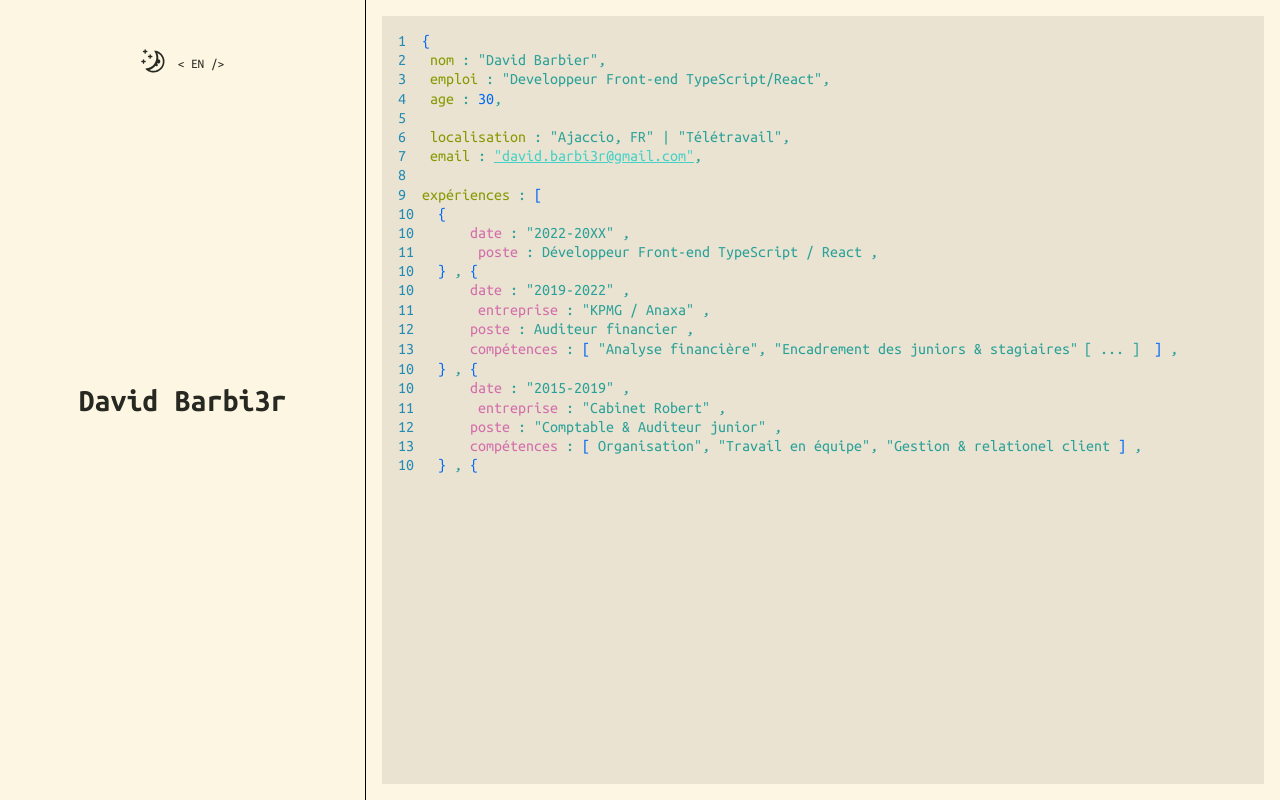
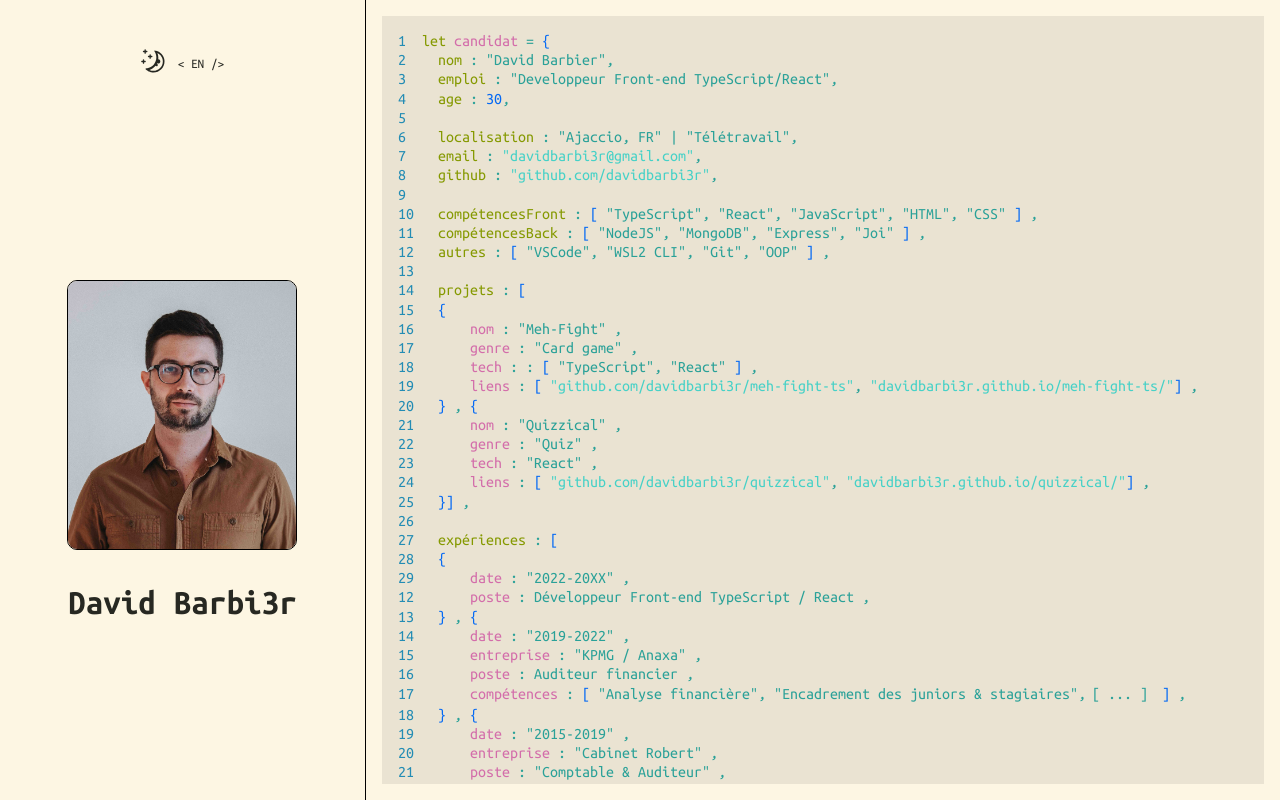
Before and after one commit to davidbarbi3r/cvdavidbarbi3r, a React (Vite) app: page / in a window 1280 px wide. Built offline with nearby package versions, Linux system fonts and the light colour scheme.

Commit message:
:construction: Adding some text & fixing scroll

```diff
--- a/src/components/Code.tsx
+++ b/src/components/Code.tsx
@@ -2,7 +2,7 @@ import { styled, css } from "@stitches/react";
 import { ThemeContext, LanguageContext } from "../hooks/Context";
 import { colorTheme } from "../styles/colorTheme";
 import { HideBtn } from "../modals/HideBtn";
-import React, { useContext } from "react";
+import { useContext } from "react";
 
 export const Code = () => {
   const { theme } = useContext(ThemeContext);
@@ -12,17 +12,33 @@ export const Code = () => {
     backgroundColor: theme
       ? colorTheme.light.background
       : colorTheme.dark.background,
-    height: "100vh",
+    height: "100%",
     width: "100%",
   });
 
+  let davidbarbier = {
+    name: "David Barbier",
+    job: "",
+  };
+
   const StyledConsole = styled("section", {
+    display: "flex",
+    flexDirection: "column",
     margin: "1em",
     padding: "1em",
     backgroundColor: theme ? colorTheme.light.console : colorTheme.dark.console,
     height: "stretch",
+    overflowY: "auto",
+    scrollbarColor: "dark",
+    scrollBehavior: "scroll",
     fontFamily: "Ubuntu Mono, monospace;",
-    overflow: "hidden"
+    "@media(max-width: 850px)": {
+      overflowX: "clip",
+      scrollBehavior: "auto",
+      height: "max-content",
+      flexFlow: "nowrap",
+      flexDirection: "column",
+    },
   });
 
   const span = css({
@@ -31,7 +47,7 @@ export const Code = () => {
         number: {
           color: theme ? colorTheme.light.numbers : colorTheme.dark.numbers,
           width: "2em",
-          textAlign: "right",
+          textAlign: "left",
           marginRight: "1em",
         },
         curly: {
@@ -60,29 +76,48 @@ export const Code = () => {
 
   const StyledLink = styled("a", {
     color: theme ? colorTheme.light.link : colorTheme.dark.link,
+    textDecoration: "none",
+    "&:hover": {
+      textDecoration: "underline",
+    },
+    "&:focus": {
+      textDecoration: "underline",
+    },
   });
 
-  const hideSkills = language === "FR" ? <HideBtn text='"Analyse des données avec Power Query / Pivot / BI", "Contrôle des comptes par cycles", "Démarche d audit"' /> : <HideBtn text='"Audit approach", "Data analysis with Power Query / Pivot / BI", "Financial statement audit"'/>
-  const shownSkills = language === "FR" ? '"Analyse financière", "Encadrement des juniors & stagiaires"' : '"Financial analysis", "Training & coaching juniors and interns"'
+  const hideSkills =
+    language === "FR" ? (
+      <HideBtn text='"Analyse des données avec Power Query / Pivot / BI", "Contrôle des comptes par cycles", "Démarche d audit"' />
+    ) : (
+      <HideBtn text='"Audit approach", "Data analysis with Power Query / Pivot / BI", "Financial statement audit",' />
+    );
+  const shownSkills =
+    language === "FR"
+      ? '"Analyse financière", "Encadrement des juniors & stagiaires",'
+      : '"Financial analysis", "Training & coaching juniors and interns"';
 
   return (
     <StyledCodeContainer>
       <StyledConsole>
         <StyledLine>
           <span className={span({ variant: "number" })}>1</span>
-          <span className={span({ variant: "curly" })}>{"{"}</span>
+          <span className={span({ variant: "key" })}>let</span>
+          <span className={span({ variant: "other" })}>
+            {language === "FR" ? " candidat" : " applicant"}{" "}
+          </span>{" "}
+          = <span className={span({ variant: "curly" })}>{"{"}</span>
         </StyledLine>
         <StyledLine>
           <span className={span({ variant: "number" })}>2</span>{" "}
           <span className={span({ variant: "key" })}>
-            {language === "FR" ? " nom" : " name"}
+            {language === "FR" ? "\u00a0nom" : "\u00a0name"}
           </span>{" "}
           : "<span className={span({ variant: "text" })}>David Barbier</span>",
         </StyledLine>
         <StyledLine>
           <span className={span({ variant: "number" })}>3</span>{" "}
           <span className={span({ variant: "key" })}>
-            {language === "FR" ? " emploi" : " job"}
+            {language === "FR" ? "\u00a0emploi" : "\u00a0job"}
           </span>{" "}
           : "
           <span className={span({ variant: "text" })}>
@@ -94,7 +129,7 @@ export const Code = () => {
         </StyledLine>
         <StyledLine>
           <span className={span({ variant: "number" })}>4</span>{" "}
-          <span className={span({ variant: "key" })}>age</span> :{" "}
+          <span className={span({ variant: "key" })}>{"\u00a0age"}</span> :{" "}
           <span className={span({ variant: "curly" })}>30</span>,
         </StyledLine>
         <StyledLine>
@@ -103,49 +138,231 @@ export const Code = () => {
         <StyledLine>
           <span className={span({ variant: "number" })}>6</span>{" "}
           <span className={span({ variant: "key" })}>
-            {language === "FR" ? "localisation" : "location"}
+            {language === "FR" ? "\u00a0localisation" : "\u00a0location"}
           </span>{" "}
           :{" "}
           <span className={span({ variant: "text" })}>
             {language === "FR"
               ? '"Ajaccio, FR" | "Télétravail"'
-              : '"Ajaccio, FR | Remote"'}
+              : '"Ajaccio, FR" | "Remote"'}
           </span>
           ,
         </StyledLine>
         <StyledLine>
           <span className={span({ variant: "number" })}>7</span>{" "}
-          <span className={span({ variant: "key" })}>email</span> :{" "}
+          <span className={span({ variant: "key" })}>{"\u00a0email"}</span> :{" "}
           <StyledLink href="mailto:davidbarbi3r@gmail.com">
-            "david.barbi3r@gmail.com"
+            "davidbarbi3r@gmail.com"
           </StyledLink>
           ,
         </StyledLine>
         <StyledLine>
-          <span className={span({ variant: "number" })}>8</span>
+          <span className={span({ variant: "number" })}>8</span>{" "}
+          <span className={span({ variant: "key" })}>{"\u00a0github"}</span> :{" "}
+          <StyledLink href="https://github.com/davidbarbi3r" target="#">
+            "github.com/davidbarbi3r"
+          </StyledLink>
+          ,
         </StyledLine>
         <StyledLine>
           <span className={span({ variant: "number" })}>9</span>
+        </StyledLine>
+        <StyledLine>
+          <span className={span({ variant: "number" })}>10</span>
           <span className={span({ variant: "key" })}>
-            {language === "FR" ? "expériences" : "experiences"}
+            {language === "FR"
+              ? "\u00a0compétencesFront "
+              : "\u00a0frontSkills "}
+          </span>
+          {" : "}
+          <span className={span({ variant: "curly" })}>[ </span>
+          <span className={span({ variant: "text" })}>
+            "TypeScript", "React", "JavaScript", "HTML", "CSS"
+          </span>
+          <span className={span({ variant: "curly" })}>{" ] "}</span>
+          {","}
+        </StyledLine>
+        <StyledLine>
+          <span className={span({ variant: "number" })}>11</span>
+          <span className={span({ variant: "key" })}>
+            {language === "FR" ? " compétencesBack " : " backSkills "}
+          </span>
+          {" : "}
+          <span className={span({ variant: "curly" })}>[ </span>
+          <span className={span({ variant: "text" })}>
+            "NodeJS", "MongoDB", "Express", "Joi"
+          </span>
+          <span className={span({ variant: "curly" })}>{" ] "}</span>
+          {","}
+        </StyledLine>
+        <StyledLine>
+          <span className={span({ variant: "number" })}>12</span>
+          <span className={span({ variant: "key" })}>
+            {language === "FR" ? " autres " : " other "}
+          </span>
+          {" : "}
+          <span className={span({ variant: "curly" })}>[ </span>
+          <span className={span({ variant: "text" })}>
+            "VSCode", "WSL2 CLI", "Git", "OOP"
+          </span>
+          <span className={span({ variant: "curly" })}>{" ] "}</span>
+          {","}
+        </StyledLine>
+        <StyledLine>
+          <span className={span({ variant: "number" })}>13</span>
+        </StyledLine>
+        <StyledLine>
+          <span className={span({ variant: "number" })}>14</span>
+          <span className={span({ variant: "key" })}>
+            {language === "FR" ? " projets" : " projects"}
           </span>{" "}
           {" : "} <span className={span({ variant: "curly" })}>{"["}</span>
         </StyledLine>
         <StyledLine>
-          <span className={span({ variant: "number" })}>10</span>
+          <span className={span({ variant: "number" })}>15</span>
           <span className={span({ variant: "curly" })}>{" { "}</span>
         </StyledLine>
         <StyledLine>
-          <span className={span({ variant: "number" })}>10</span>
+          <span className={span({ variant: "number" })}>16</span>
+          <span className={span({ variant: "other" })}>
+            {language === "FR"
+              ? "\u00a0\u00a0\u00a0\u00a0\u00a0nom"
+              : "\u00a0\u00a0\u00a0\u00a0\u00a0name"}
+          </span>{" "}
+          : <span className={span({ variant: "text" })}>"Meh-Fight"</span> ,
+        </StyledLine>
+        <StyledLine>
+          <span className={span({ variant: "number" })}>17</span>
+          <span className={span({ variant: "other" })}>
+            {"\u00a0\u00a0\u00a0\u00a0\u00a0genre"}
+          </span>{" "}
+          : <span className={span({ variant: "text" })}>"Card game"</span> ,
+        </StyledLine>
+        <StyledLine>
+          <span className={span({ variant: "number" })}>18</span>
+          <span className={span({ variant: "other" })}>
+            {"\u00a0\u00a0\u00a0\u00a0\u00a0tech"}
+          </span>{" "}
+          :{" "}
+          <span className={span({ variant: "text" })}>
+            {" "}
+            : <span className={span({ variant: "curly" })}>{"[ "}</span>
+            "TypeScript", "React"{" "}
+            <span className={span({ variant: "curly" })}>{"] "}</span>
+          </span>{" "}
+          ,
+        </StyledLine>
+        <StyledLine>
+          <span className={span({ variant: "number" })}>19</span>
+          <span className={span({ variant: "other" })}>
+            {language === "FR"
+              ? "\u00a0\u00a0\u00a0\u00a0\u00a0liens"
+              : "\u00a0\u00a0\u00a0\u00a0\u00a0links"}
+          </span>{" "}
+          :{" "}
+          <span className={span({ variant: "text" })}>
+            <span className={span({ variant: "curly" })}>{"[ "}</span>{" "}
+            <StyledLink
+              href="https://github.com/davidbarbi3r/meh-fight-ts"
+              target="#"
+            >
+              "github.com/davidbarbi3r/meh-fight-ts"
+            </StyledLink>
+            ,{" "}
+            <StyledLink
+              href="https://davidbarbi3r.github.io/meh-fight-ts/"
+              target="#"
+            >
+              "davidbarbi3r.github.io/meh-fight-ts/"
+            </StyledLink>
+            <span className={span({ variant: "curly" })}>{"] "}</span>
+          </span>{" "}
+          ,
+        </StyledLine>
+        <StyledLine>
+          <span className={span({ variant: "number" })}>20</span>
+          <span className={span({ variant: "curly" })}>{" } "}</span>,
+          <span className={span({ variant: "curly" })}>{" { "}</span>
+        </StyledLine>
+        <StyledLine>
+          <span className={span({ variant: "number" })}>21</span>
+          <span className={span({ variant: "other" })}>
+            {language === "FR"
+              ? "\u00a0\u00a0\u00a0\u00a0\u00a0nom"
+              : "\u00a0\u00a0\u00a0\u00a0\u00a0name"}
+          </span>{" "}
+          : <span className={span({ variant: "text" })}>"Quizzical"</span> ,
+        </StyledLine>
+        <StyledLine>
+          <span className={span({ variant: "number" })}>22</span>
+          <span className={span({ variant: "other" })}>
+            {"\u00a0\u00a0\u00a0\u00a0\u00a0genre"}
+          </span>{" "}
+          : <span className={span({ variant: "text" })}>"Quiz"</span> ,
+        </StyledLine>
+        <StyledLine>
+          <span className={span({ variant: "number" })}>23</span>
+          <span className={span({ variant: "other" })}>
+            {"\u00a0\u00a0\u00a0\u00a0\u00a0tech"}
+          </span>{" "}
+          : <span className={span({ variant: "text" })}> "React"</span> ,
+        </StyledLine>
+        <StyledLine>
+          <span className={span({ variant: "number" })}>24</span>
+          <span className={span({ variant: "other" })}>
+            {language === "FR"
+              ? "\u00a0\u00a0\u00a0\u00a0\u00a0liens"
+              : "\u00a0\u00a0\u00a0\u00a0\u00a0links"}
+          </span>{" "}
+          :{" "}
+          <span className={span({ variant: "text" })}>
+            <span className={span({ variant: "curly" })}>{"[ "}</span>{" "}
+            <StyledLink
+              href="https://github.com/davidbarbi3r/quizzical"
+              target="#"
+            >
+              "github.com/davidbarbi3r/quizzical"
+            </StyledLink>
+            ,{" "}
+            <StyledLink
+              href="https://davidbarbi3r.github.io/quizzical/"
+              target="#"
+            >
+              "davidbarbi3r.github.io/quizzical/"
+            </StyledLink>
+            <span className={span({ variant: "curly" })}>{"] "}</span>
+          </span>{" "}
+          ,
+        </StyledLine>
+        <StyledLine>
+          <span className={span({ variant: "number" })}>25</span>
+          <span className={span({ variant: "curly" })}>{" }] "}</span>,
+        </StyledLine>
+        <StyledLine>
+          <span className={span({ variant: "number" })}>26</span>
+        </StyledLine>
+        <StyledLine>
+          <span className={span({ variant: "number" })}>27</span>
+          <span className={span({ variant: "key" })}>
+            {language === "FR" ? " expériences" : " experiences"}
+          </span>{" "}
+          {" : "} <span className={span({ variant: "curly" })}>{"["}</span>
+        </StyledLine>
+        <StyledLine>
+          <span className={span({ variant: "number" })}>28</span>
+          <span className={span({ variant: "curly" })}>{" { "}</span>
+        </StyledLine>
+        <StyledLine>
+          <span className={span({ variant: "number" })}>29</span>
           <span className={span({ variant: "other" })}>
             {"\u00a0\u00a0\u00a0\u00a0\u00a0"}date
           </span>{" "}
           : <span className={span({ variant: "text" })}>"2022-20XX"</span> ,
         </StyledLine>
         <StyledLine>
-          <span className={span({ variant: "number" })}>11</span>
+          <span className={span({ variant: "number" })}>12</span>
           <span className={span({ variant: "other" })}>
-            {"\u00a0\u00a0\u00a0\u00a0\u00a0\u00a0"}
+            {"\u00a0\u00a0\u00a0\u00a0\u00a0"}
             {language === "FR" ? "poste" : "job"}
           </span>{" "}
           :{" "}
@@ -157,27 +374,27 @@ export const Code = () => {
           ,
         </StyledLine>
         <StyledLine>
-          <span className={span({ variant: "number" })}>10</span>
+          <span className={span({ variant: "number" })}>13</span>
           <span className={span({ variant: "curly" })}>{" } "}</span>,{" "}
           <span className={span({ variant: "curly" })}>{" { "}</span>
         </StyledLine>
         <StyledLine>
-          <span className={span({ variant: "number" })}>10</span>
+          <span className={span({ variant: "number" })}>14</span>
           <span className={span({ variant: "other" })}>
             {"\u00a0\u00a0\u00a0\u00a0\u00a0"}date
           </span>{" "}
           : <span className={span({ variant: "text" })}>"2019-2022"</span> ,
         </StyledLine>
         <StyledLine>
-          <span className={span({ variant: "number" })}>11</span>
+          <span className={span({ variant: "number" })}>15</span>
           <span className={span({ variant: "other" })}>
-            {"\u00a0\u00a0\u00a0\u00a0\u00a0\u00a0"}
+            {"\u00a0\u00a0\u00a0\u00a0\u00a0"}
             {language === "FR" ? "entreprise" : "firm"}
           </span>{" "}
           : <span className={span({ variant: "text" })}>"KPMG / Anaxa"</span> ,
         </StyledLine>
         <StyledLine>
-          <span className={span({ variant: "number" })}>12</span>
+          <span className={span({ variant: "number" })}>16</span>
           <span className={span({ variant: "other" })}>
             {"\u00a0\u00a0\u00a0\u00a0\u00a0"}
             {language === "FR" ? "poste" : "job"}
@@ -189,52 +406,53 @@ export const Code = () => {
           ,
         </StyledLine>
         <StyledLine>
-          <span className={span({ variant: "number" })}>13</span>
+          <span className={span({ variant: "number" })}>17</span>
           <span className={span({ variant: "other" })}>
             {"\u00a0\u00a0\u00a0\u00a0\u00a0"}
             {language === "FR" ? "compétences" : "skills"}
           </span>{" "}
           : <span className={span({ variant: "curly" })}>{"[ "}</span>
           <span className={span({ variant: "text" })}>
-            {shownSkills}{hideSkills}
+            {shownSkills}
+            {hideSkills}
           </span>{" "}
           <span className={span({ variant: "curly" })}>{"] "}</span>,
         </StyledLine>
         <StyledLine>
-          <span className={span({ variant: "number" })}>10</span>
+          <span className={span({ variant: "number" })}>18</span>
           <span className={span({ variant: "curly" })}>{" } "}</span>,{" "}
           <span className={span({ variant: "curly" })}>{" { "}</span>
         </StyledLine>
         <StyledLine>
-          <span className={span({ variant: "number" })}>10</span>
+          <span className={span({ variant: "number" })}>19</span>
           <span className={span({ variant: "other" })}>
             {"\u00a0\u00a0\u00a0\u00a0\u00a0"}date
           </span>{" "}
           : <span className={span({ variant: "text" })}>"2015-2019"</span> ,
         </StyledLine>
         <StyledLine>
-          <span className={span({ variant: "number" })}>11</span>
+          <span className={span({ variant: "number" })}>20</span>
           <span className={span({ variant: "other" })}>
-            {"\u00a0\u00a0\u00a0\u00a0\u00a0\u00a0"}
+            {"\u00a0\u00a0\u00a0\u00a0\u00a0"}
             {language === "FR" ? "entreprise" : "firm"}
           </span>{" "}
           : <span className={span({ variant: "text" })}>"Cabinet Robert"</span>{" "}
           ,
         </StyledLine>
         <StyledLine>
-          <span className={span({ variant: "number" })}>12</span>
+          <span className={span({ variant: "number" })}>21</span>
           <span className={span({ variant: "other" })}>
             {"\u00a0\u00a0\u00a0\u00a0\u00a0"}
             {language === "FR" ? "poste" : "job"}
           </span>{" "}
           :{" "}
           <span className={span({ variant: "text" })}>
-            "Comptable & Auditeur junior"
+            "Comptable & Auditeur"
           </span>{" "}
           ,
         </StyledLine>
         <StyledLine>
-          <span className={span({ variant: "number" })}>13</span>
+          <span className={span({ variant: "number" })}>22</span>
           <span className={span({ variant: "other" })}>
             {"\u00a0\u00a0\u00a0\u00a0\u00a0"}
             {language === "FR" ? "compétences" : "skills"}
@@ -242,15 +460,48 @@ export const Code = () => {
           : <span className={span({ variant: "curly" })}>{"[ "}</span>
           <span className={span({ variant: "text" })}>
             {language === "FR"
-              ? 'Organisation", "Travail en équipe", "Gestion & relationel client'
+              ? 'Organisation", "Travail en équipe", "Gestion & relationel client"'
               : '"Organization", "Teamwork", "Customer relationship management"'}
           </span>{" "}
           <span className={span({ variant: "curly" })}>{"] "}</span>,
         </StyledLine>
         <StyledLine>
+          <span className={span({ variant: "number" })}>23</span>
+          <span className={span({ variant: "curly" })}>{" }] "}</span>
+          {","}
+        </StyledLine>
+        <StyledLine>
+          <span className={span({ variant: "number" })}>24</span>
+        </StyledLine>
+        <StyledLine>
           <span className={span({ variant: "number" })}>10</span>
-          <span className={span({ variant: "curly" })}>{" } "}</span>,{" "}
-          <span className={span({ variant: "curly" })}>{" { "}</span>
+          <span className={span({ variant: "key" })}>
+            {language === "FR" ? " réseaux " : " socials "}
+          </span>
+          {" : "}
+          <span className={span({ variant: "curly" })}>[ </span>
+          <span className={span({ variant: "text" })}>
+            <StyledLink href="https://twitter.com/gnark_eth" target="#">
+              "twitter"
+            </StyledLink>
+            ,{" "}
+            <StyledLink href="https://discord.gg/m2ym9Cuz" target="#">
+              "discord : Gnark#1230"
+            </StyledLink>
+            ,{" "}
+            <StyledLink
+              href="https://www.linkedin.com/in/dbarbier/?_l=fr_FR"
+              target="#"
+            >
+              "Linkedin"
+            </StyledLink>
+          </span>
+          <span className={span({ variant: "curly" })}>{" ] "}</span>
+          {","}
+        </StyledLine>
+        <StyledLine>
+          <span className={span({ variant: "number" })}>23</span>
+          <span className={span({ variant: "curly" })}>{"} "}</span>
         </StyledLine>
       </StyledConsole>
     </StyledCodeContainer>
--- a/src/components/Presentation.tsx
+++ b/src/components/Presentation.tsx
@@ -10,7 +10,6 @@ export const Presentation = () => {
     const {language} = useContext(LanguageContext);
 
     const MainContainer = styled("div", {
-        position: "fixed",
         display: "flex",
         height: "100vh",
         width: "100%",
@@ -18,7 +17,9 @@ export const Presentation = () => {
         alignItems: "center",
         backgroundColor: theme ? colorTheme.light.background : colorTheme.dark.background,
         "@media(max-width: 850px)": {
-            flexDirection: "column",
+            flexFlow: "column",
+            overflow: "scroll",
+            position: "fixed"
         }
     })
 
--- a/src/components/Title.tsx
+++ b/src/components/Title.tsx
@@ -3,6 +3,7 @@ import { colorTheme } from "../styles/colorTheme";
 import React, { useContext } from "react";
 import { keyframes, styled } from "@stitches/react";
 import { ToggleBtn } from "../modals/SwitchTheme";
+import david from "../assets/DSCF7007Lowdef.jpg"
 
 export const Title = () => {
   const { theme, toggleTheme } = useContext(ThemeContext);
@@ -19,6 +20,7 @@ export const Title = () => {
     borderRight: "1px solid black",
     "@media(max-width: 850px)": {
         width: "100%",
+        height: "500px"
     }
   });
 
@@ -32,22 +34,23 @@ export const Title = () => {
     display: "flex",
     alignItems: "center",
     justifyContent: "center",
+    fontSize:"2.2rem",
     "& span" : {
       animation: `${rotate} 4s`,
     }
   });
 
-  const StyledIcon = styled("button", {
-        width: "fit-content",
-        display: "flex",
-        alignItems: "center",
-        backgroundColor: theme ? colorTheme.light.numbers : colorTheme.dark.numbers
+  const StyledImg = styled("img", {
+    width: "230px",
+    borderRadius: "10px",
+    margin: "6.5em 0 2em 0",
+    border: "1px solid black"
   })
 
   return (
     <TitleContainer>
         <ToggleBtn></ToggleBtn>
-        {/* <img src="moi.jpg" alt="moi en image"></img> */}
+        <StyledImg src={david} alt={language === "FR" ? "Photo de profil":"Profil picture"}></StyledImg>
         <StyledTitle>David Barbi<span>3</span>r</StyledTitle>
     </TitleContainer>)
 };
--- a/src/modals/HideBtn.tsx
+++ b/src/modals/HideBtn.tsx
@@ -10,7 +10,7 @@ export const HideBtn = (props: any) => {
   };
 
   const StyledHideBtn = styled("button", {
-    display: hide ? "inline": "block",
+    display: "inline",
     border: "none",
     background: "none",
     color: "inherit",
```
Also changed, not shown: src/assets/DSCF7007Lowdef.jpg (added), src/assets/DSCF7022light.jpg (added).
